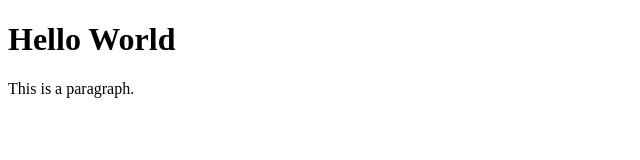
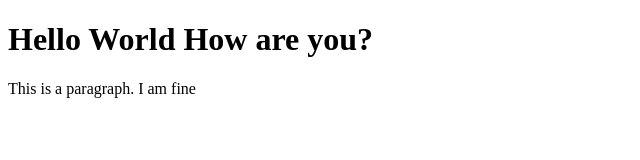
Before and after one commit to MinChanPaing/mcptest1, a plain HTML site: page index.html in a window 1280 px wide. Shown: the whole page, without its empty margins (0-640 px from the left). Drawn offline with Linux system fonts and the light colour scheme.

Commit message:
Update index.html

```diff
--- a/index.html
+++ b/index.html
@@ -3,8 +3,8 @@
 <title>Hello World</title>
 <body>
 
-<h1>Hello World</h1>
-<p>This is a paragraph.</p>
+<h1>Hello World How are you?</h1>
+<p>This is a paragraph. I am fine</p>
 
 </body>
 </html>
```
